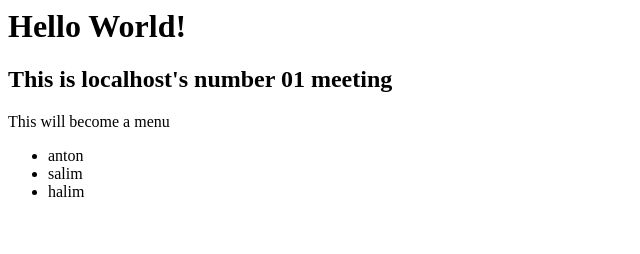
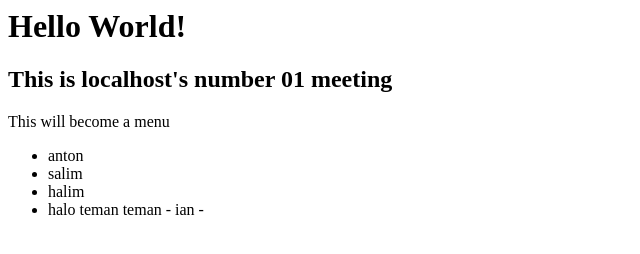
Before and after one commit to nevrending/betatest, a plain HTML site: page index.html in a window 1280 px wide. Shown: the whole page, without its empty margins (0-640 px from the left). Drawn offline with Linux system fonts and the light colour scheme.

Commit message:
perubahan ian

```diff
--- a/index.html
+++ b/index.html
@@ -10,6 +10,7 @@
 			<li>anton</li>
 			<li>salim</li>
 			<li>halim</li>
+			<li>halo teman teman - ian -</li>
 		</ul>
 </body>
 </html>
```
